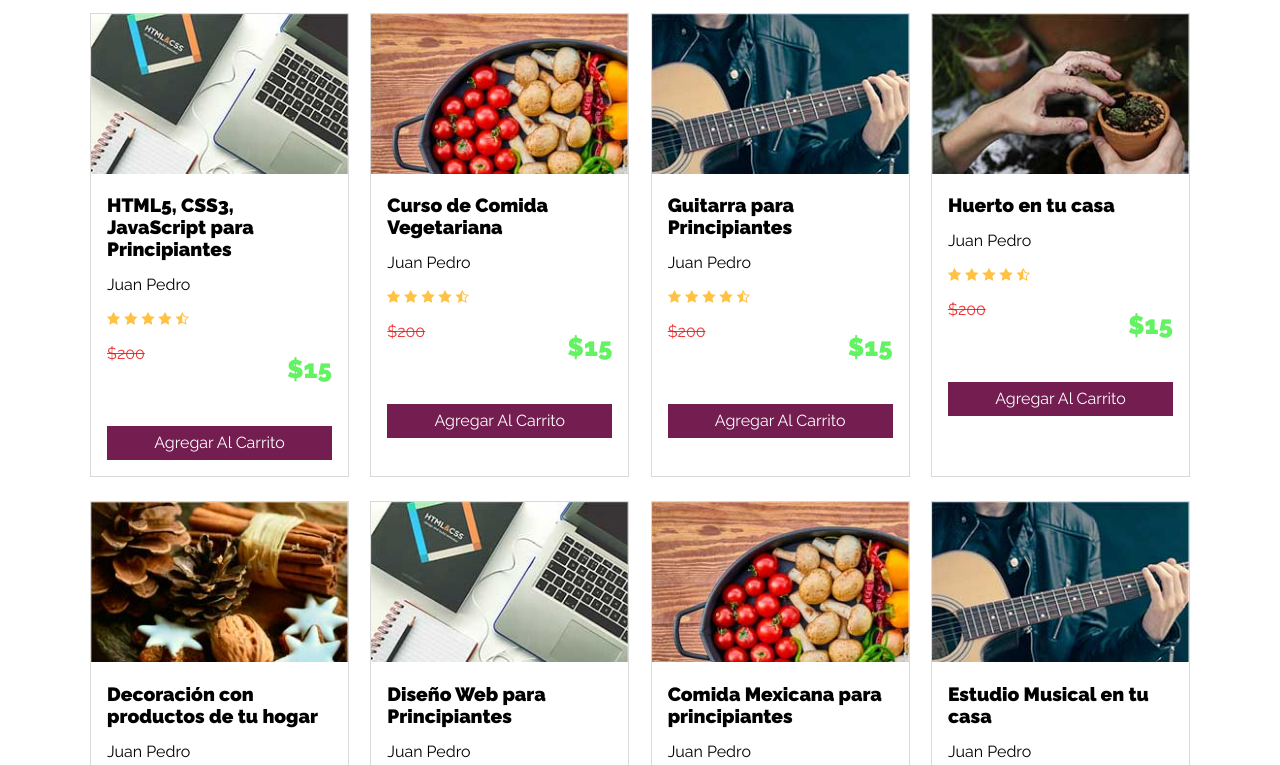
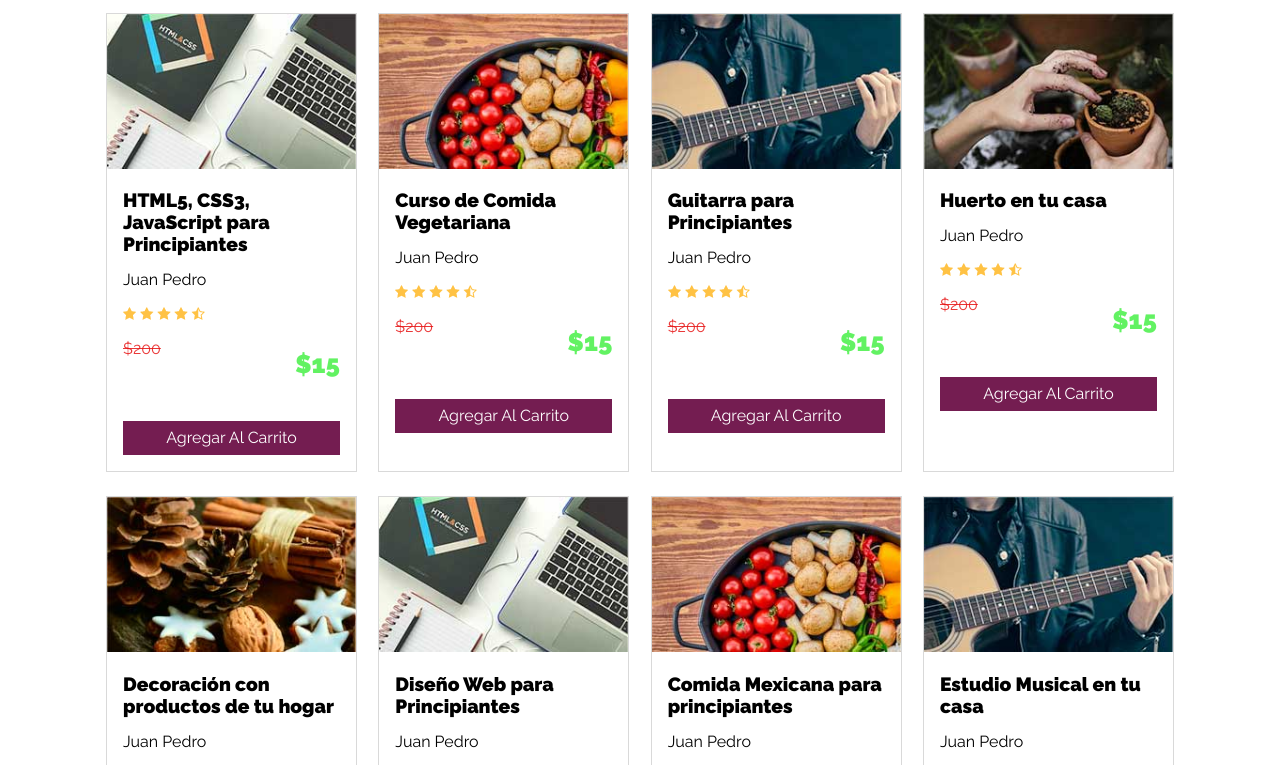
Before and after one commit to dxn507/carritoDeCompras, a plain HTML site: page index.html in a window 1280 px wide. Shown: the part 181-946 px from the top of the page. Drawn offline with nearby package versions, Linux system fonts and the light colour scheme.

Commit message:
Update app.css

```diff
--- a/css/app.css
+++ b/css/app.css
@@ -11,7 +11,9 @@ body {
 
 .contenedor {
   max-width: 1100px;
-  margin: 0 auto; }
+  margin: 0 auto;
+  padding:0 1rem;
+}
 
 .oculto {
   display: none; }
```
